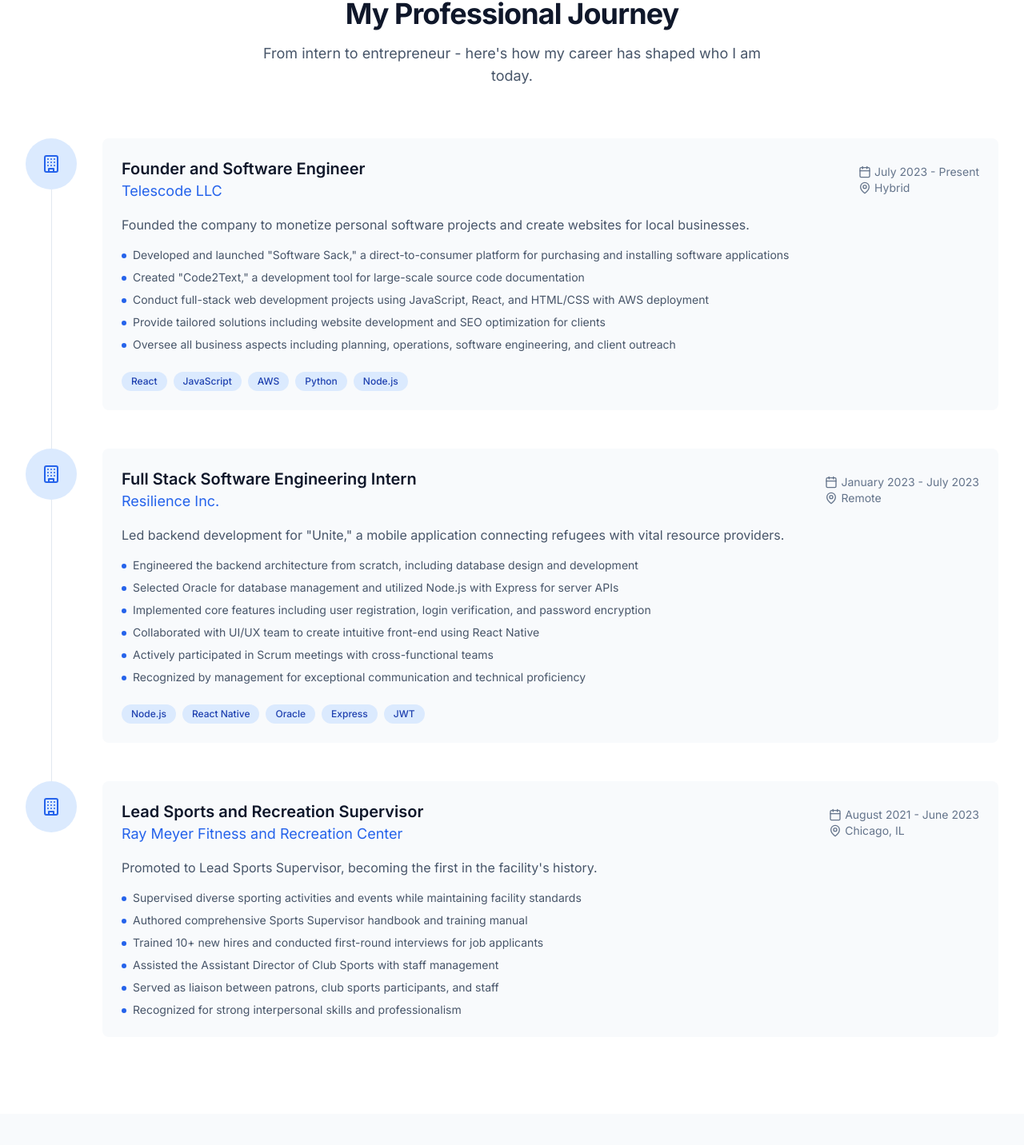
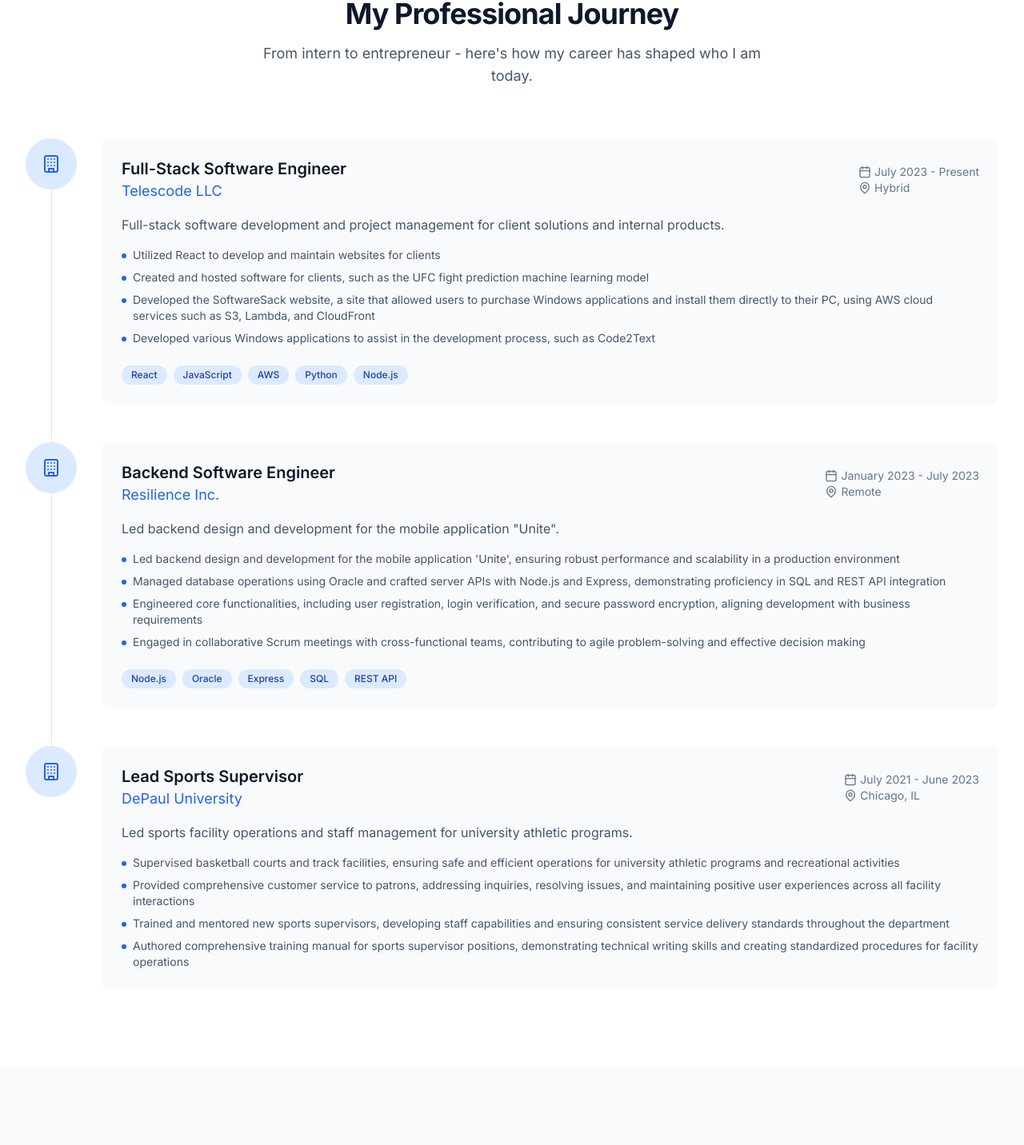
Before and after one commit to gdsakelaris/Telescode-Website, a Next.js app: page /about in a window 1280 px wide. Shown: the part 1212-2644 px from the top of the page at 80% size. Built offline with nearby package versions, Linux system fonts and the light colour scheme.

Commit message:
Major changes

```diff
--- a/components/sections/about-hero.tsx
+++ b/components/sections/about-hero.tsx
@@ -43,10 +43,10 @@ export function AboutHero() {
 							<p>
 								What really drives me is the intersection of technology and
 								real-world impact. Whether I'm developing a machine learning
-								model with 77% accuracy or architecting cloud solutions, I'm
-								always asking: "How can this make a meaningful difference?"
-								Outside of coding, you'll find me on the mats training Brazilian
-								Jiu-Jitsu or diving deep into sports analytics.
+								model with 77% accuracy on fight outcomes or architecting cloud
+								solutions, I'm always asking: "How can this make a meaningful
+								difference?" Outside of coding, you'll find me on the mats
+								training Brazilian Jiu-Jitsu or in my car blasting Gucci Mane.
 							</p>
 
 							<p>
--- a/components/sections/experience.tsx
+++ b/components/sections/experience.tsx
@@ -6,54 +6,49 @@ import { Building, Calendar, MapPin } from "lucide-react";
 const experiences = [
 	{
 		company: "Telescode LLC",
-		position: "Founder and Software Engineer",
+		position: "Full-Stack Software Engineer",
 		location: "Hybrid",
 		period: "July 2023 - Present",
 		type: "Full-time",
 		description:
-			"Founded the company to monetize personal software projects and create websites for local businesses.",
+			"Full-stack software development and project management for client solutions and internal products.",
 		achievements: [
-			'Developed and launched "Software Sack," a direct-to-consumer platform for purchasing and installing software applications',
-			'Created "Code2Text," a development tool for large-scale source code documentation',
-			"Conduct full-stack web development projects using JavaScript, React, and HTML/CSS with AWS deployment",
-			"Provide tailored solutions including website development and SEO optimization for clients",
-			"Oversee all business aspects including planning, operations, software engineering, and client outreach",
+			"Utilized React to develop and maintain websites for clients",
+			"Created and hosted software for clients, such as the UFC fight prediction machine learning model",
+			"Developed the SoftwareSack website, a site that allowed users to purchase Windows applications and install them directly to their PC, using AWS cloud services such as S3, Lambda, and CloudFront",
+			"Developed various Windows applications to assist in the development process, such as Code2Text",
 		],
 		technologies: ["React", "JavaScript", "AWS", "Python", "Node.js"],
 	},
 	{
 		company: "Resilience Inc.",
-		position: "Full Stack Software Engineering Intern",
+		position: "Backend Software Engineer",
 		location: "Remote",
 		period: "January 2023 - July 2023",
 		type: "Internship",
 		description:
-			'Led backend development for "Unite," a mobile application connecting refugees with vital resource providers.',
+			'Led backend design and development for the mobile application "Unite".',
 		achievements: [
-			"Engineered the backend architecture from scratch, including database design and development",
-			"Selected Oracle for database management and utilized Node.js with Express for server APIs",
-			"Implemented core features including user registration, login verification, and password encryption",
-			"Collaborated with UI/UX team to create intuitive front-end using React Native",
-			"Actively participated in Scrum meetings with cross-functional teams",
-			"Recognized by management for exceptional communication and technical proficiency",
+			"Led backend design and development for the mobile application 'Unite', ensuring robust performance and scalability in a production environment",
+			"Managed database operations using Oracle and crafted server APIs with Node.js and Express, demonstrating proficiency in SQL and REST API integration",
+			"Engineered core functionalities, including user registration, login verification, and secure password encryption, aligning development with business requirements",
+			"Engaged in collaborative Scrum meetings with cross-functional teams, contributing to agile problem-solving and effective decision making",
 		],
-		technologies: ["Node.js", "React Native", "Oracle", "Express", "JWT"],
+		technologies: ["Node.js", "Oracle", "Express", "SQL", "REST API"],
 	},
 	{
-		company: "Ray Meyer Fitness and Recreation Center",
-		position: "Lead Sports and Recreation Supervisor",
+		company: "DePaul University",
+		position: "Lead Sports Supervisor",
 		location: "Chicago, IL",
-		period: "August 2021 - June 2023",
+		period: "July 2021 - June 2023",
 		type: "Part-time",
 		description:
-			"Promoted to Lead Sports Supervisor, becoming the first in the facility's history.",
+			"Led sports facility operations and staff management for university athletic programs.",
 		achievements: [
-			"Supervised diverse sporting activities and events while maintaining facility standards",
-			"Authored comprehensive Sports Supervisor handbook and training manual",
-			"Trained 10+ new hires and conducted first-round interviews for job applicants",
-			"Assisted the Assistant Director of Club Sports with staff management",
-			"Served as liaison between patrons, club sports participants, and staff",
-			"Recognized for strong interpersonal skills and professionalism",
+			"Supervised basketball courts and track facilities, ensuring safe and efficient operations for university athletic programs and recreational activities",
+			"Provided comprehensive customer service to patrons, addressing inquiries, resolving issues, and maintaining positive user experiences across all facility interactions",
+			"Trained and mentored new sports supervisors, developing staff capabilities and ensuring consistent service delivery standards throughout the department",
+			"Authored comprehensive training manual for sports supervisor positions, demonstrating technical writing skills and creating standardized procedures for facility operations",
 		],
 		technologies: [],
 	},
@@ -95,7 +90,8 @@ export function Experience() {
 						My Professional Journey
 					</h2>
 					<p className="mx-auto mt-4 max-w-2xl text-lg text-gray-600 dark:text-gray-300">
-						From intern to entrepreneur - here's how my career has shaped who I am today.
+						From intern to entrepreneur - here's how my career has shaped who I
+						am today.
 					</p>
 				</motion.div>
 
```
